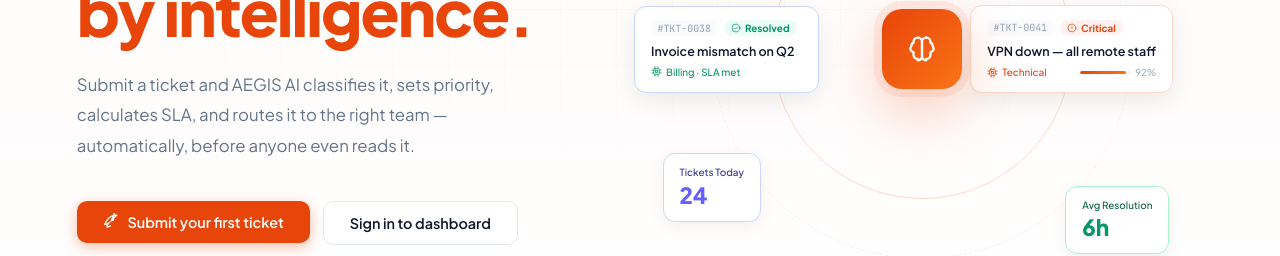
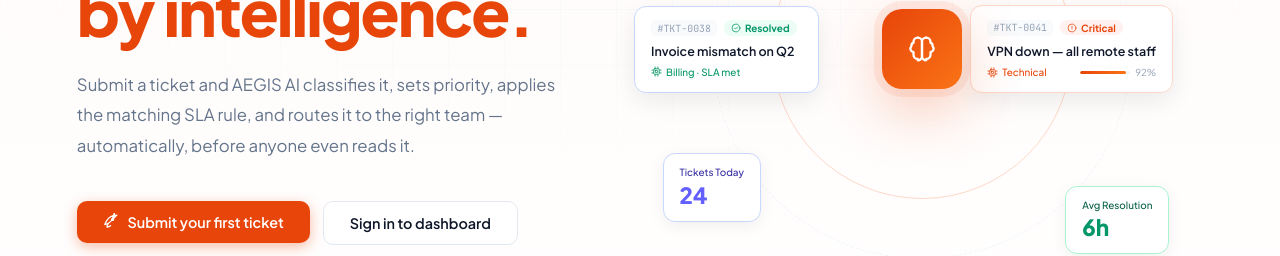
Before and after one commit to asiimweivan/aegis-ticketing, a React (Vite) app in the folder frontend-react/: page / in a window 1280 px wide. Shown: the part 383-639 px from the top of the page. Built offline with nearby package versions, Linux system fonts and the light colour scheme.

Commit message:
Clarify SLA is rules-based, not AI-inferred (per security review)

```diff
--- a/frontend-react/src/pages/Landing.jsx
+++ b/frontend-react/src/pages/Landing.jsx
@@ -94,7 +94,7 @@
 }
 
 const FEATURES = [
-  { n: '01', icon: 'brain', title: 'AI Classification', desc: 'NLP + ML classifies every ticket by category, priority & SLA in under 100ms — automatically, no human needed.' },
+  { n: '01', icon: 'brain', title: 'AI Classification', desc: 'NLP + ML classifies every ticket by category and priority in under 100ms, then applies your configured SLA rules automatically — no human needed.' },
   { n: '02', icon: 'zap', title: 'Instant Routing', desc: 'The right team receives the ticket before anyone has read it. Zero manual triage, zero delay.' },
   { n: '03', icon: 'bar-chart', title: 'Analytics & Reports', desc: 'Generate and download detailed reports — per user, per team, per period. Full visibility at every level.' },
   { n: '04', icon: 'bell', title: 'Live Status Updates', desc: 'Real-time notifications keep clients informed at every stage. No more chasing emails.' },
@@ -215,7 +215,7 @@
           </h1>
 
           <p style={{ fontSize: '1.05rem', color: '#64748B', lineHeight: 1.8, marginBottom: '2.5rem', maxWidth: 480 }}>
-            Submit a ticket and AEGIS AI classifies it, sets priority, calculates SLA, and routes it to the right team — automatically, before anyone even reads it.
+            Submit a ticket and AEGIS AI classifies it, sets priority, applies the matching SLA rule, and routes it to the right team — automatically, before anyone even reads it.
           </p>
 
           <div className="hero-btns" style={{ display: 'flex', gap: '0.85rem', marginBottom: '3rem', flexWrap: 'wrap' }}>
```
